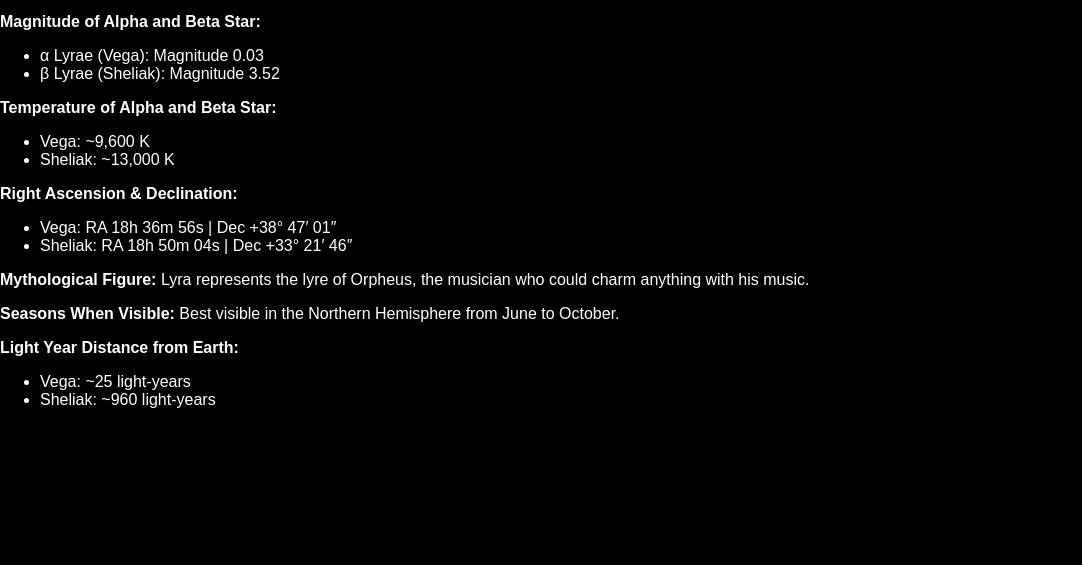
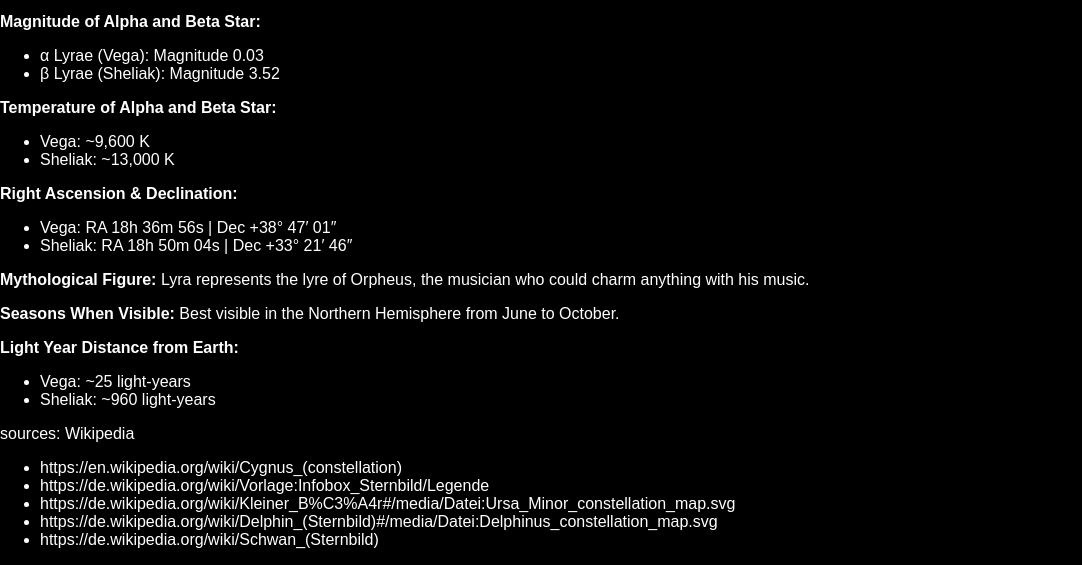
Before and after one commit to ThorbenLowell/ThorbenLowell.github.io, a plain HTML site: page index.html in a window 1280 px wide. Shown: the part 1787-2352 px from the top of the page, without its empty margins (0-1082 px from the left). Before the commit the page ends 2212 px from the top, so only its background shows below. Drawn offline with Linux system fonts and the light colour scheme.

Commit message:
Update index.html

```diff
--- a/index.html
+++ b/index.html
@@ -159,5 +159,15 @@
         </ul>
     </div>
 
+    <div>
+        <p>sources: Wikipedia</p>
+        <ul>
+            <li>https://en.wikipedia.org/wiki/Cygnus_(constellation)</li>
+            <li>https://de.wikipedia.org/wiki/Vorlage:Infobox_Sternbild/Legende</li>
+            <li>https://de.wikipedia.org/wiki/Kleiner_B%C3%A4r#/media/Datei:Ursa_Minor_constellation_map.svg</li>
+            <li>https://de.wikipedia.org/wiki/Delphin_(Sternbild)#/media/Datei:Delphinus_constellation_map.svg</li>
+            <li>https://de.wikipedia.org/wiki/Schwan_(Sternbild)</li>
+        </ul>
+    </div>
 </body>
 </html>
```
